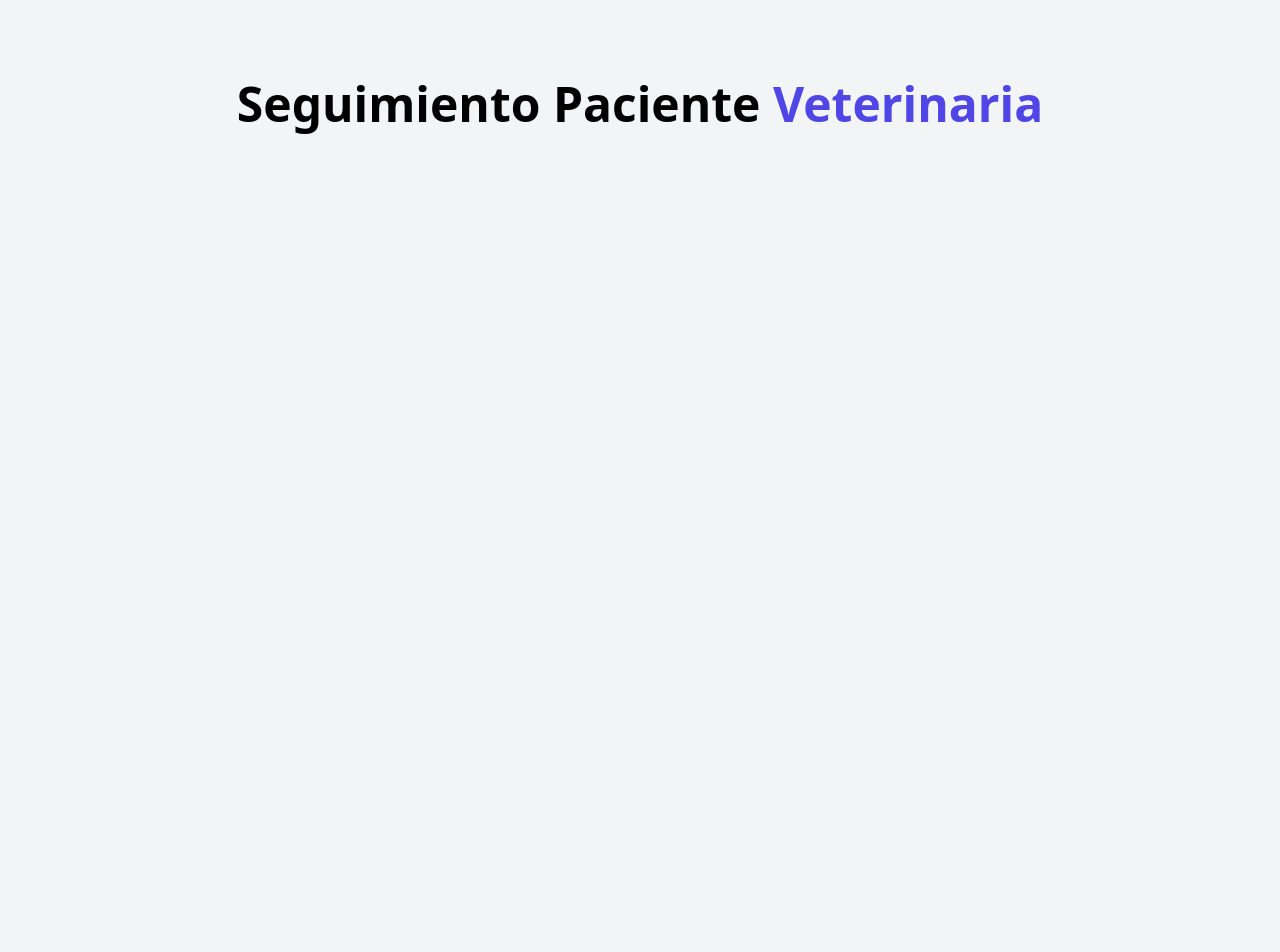
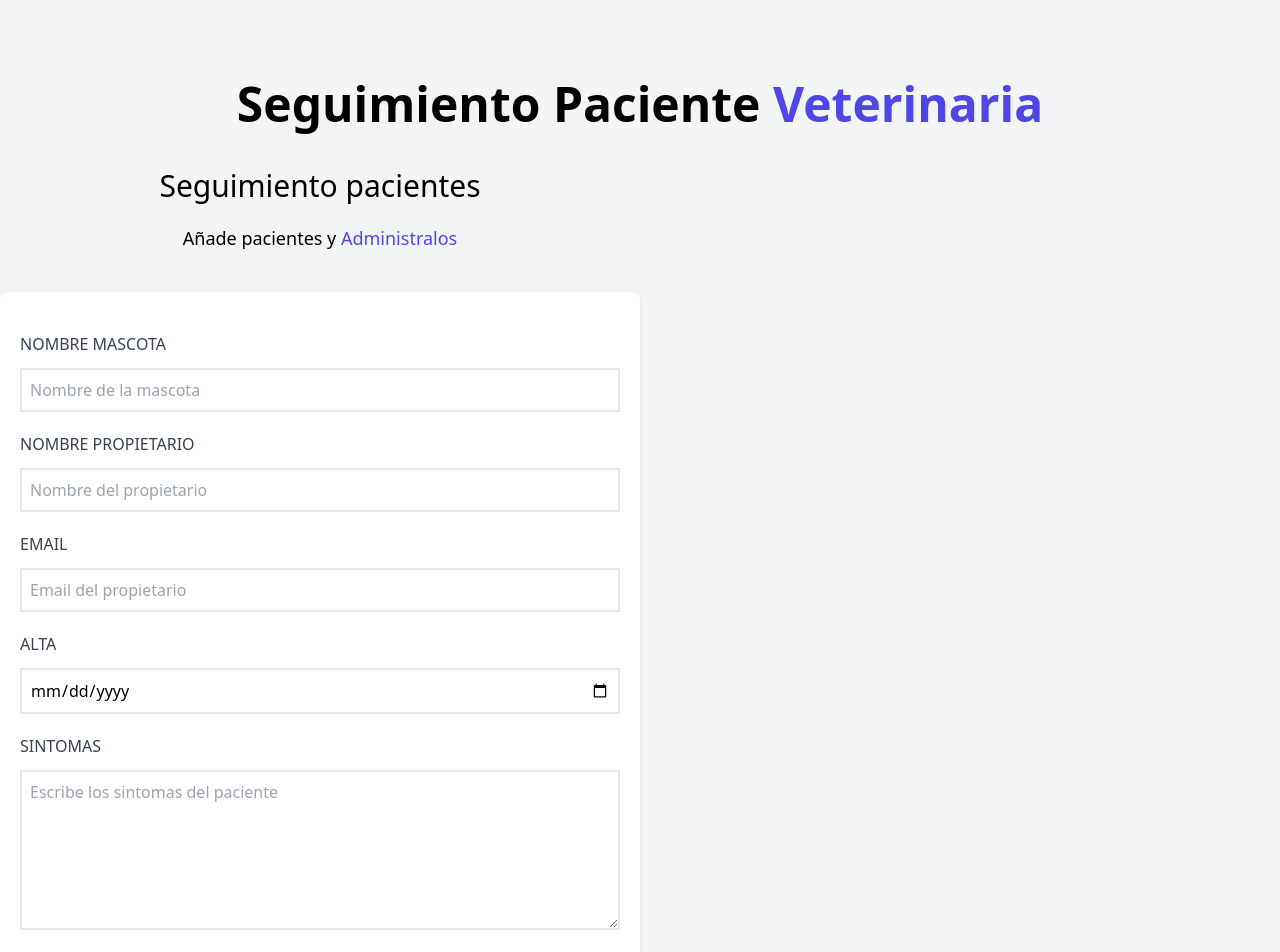
Before and after one commit to HazaelVite/veterinaria-vue, a Vue app: page / in a window 1280 px wide. Shown: the top 952 px of the page. Before the commit the page ends 880 px from the top, so only its background shows below. Built offline with nearby package versions, Linux system fonts and the light colour scheme.

Commit message:
Finalizando el formulario base

```diff
--- a/src/App.vue
+++ b/src/App.vue
@@ -1,10 +1,14 @@
 <script setup>
 import Header from './components/Header.vue';
+import Formulario from './components/Formulario.vue';
 </script>
 
 <template>
     <div class="container mx-auto mt-10 lg:mt-20">
         <Header />
+        <div class="mt-10 md:flex">
+            <Formulario />
+        </div>
     </div>
 
 </template>
--- a/src/components/Formulario.vue
+++ b/src/components/Formulario.vue
@@ -0,0 +1,77 @@
+<script setup></script>
+
+<template>
+  <div class="md:w-1/2">
+    <h2 class="text-3xl font-medium text-center">Seguimiento pacientes</h2>
+    <p class="text-lg mt-5 mb-10 text-center">
+      Añade pacientes y
+      <span class="text-indigo-600 font-medium">Administralos</span>
+    </p>
+    <form class="bg-white shadow-md rounded-lg py-10 px-5 mb-10">
+      <div class="mb-5">
+        <label for="mascota" class="block text-gray-700 uppercase font-medium">
+          Nombre mascota
+        </label>
+        <input
+          id="mascota"
+          type="text"
+          placeholder="Nombre de la mascota"
+          class="border-2 w-full p-2 mt-3 placeholder-gray-400"
+        />
+      </div>
+
+      <div class="mb-5">
+        <label for="propietario" class="block text-gray-700 uppercase font-medium">
+          Nombre propietario
+        </label>
+        <input
+          id="propietario"
+          type="text"
+          placeholder="Nombre del propietario"
+          class="border-2 w-full p-2 mt-3 placeholder-gray-400"
+        />
+      </div>
+
+      <div class="mb-5">
+        <label for="email" class="block text-gray-700 uppercase font-medium">
+          Email
+        </label>
+        <input
+          id="email"
+          type="email"
+          placeholder="Email del propietario"
+          class="border-2 w-full p-2 mt-3 placeholder-gray-400"
+        />
+      </div>
+
+      <div class="mb-5">
+        <label for="alta" class="block text-gray-700 uppercase font-medium">
+          Alta
+        </label>
+        <input
+          id="alta"
+          type="date"
+          placeholder="Fecha de alta"
+          class="border-2 w-full p-2 mt-3 placeholder-gray-400"
+        />
+      </div>
+
+      <div class="mb-5">
+        <label for="sintomas" class="block text-gray-700 uppercase font-medium">
+          Sintomas
+        </label>
+        <textarea
+          id="sintomas"
+          placeholder="Escribe los sintomas del paciente"
+          class="border-2 w-full p-2 mt-3 placeholder-gray-400 h-40"
+        />
+      </div>
+
+      <input
+      type="submit"
+      class="bg-indigo-600 w-full p-3 text-white uppercase font-medium hover:bg-indigo-800 cursor-pointer transition-colors"
+      value="Registrar paciente"
+      />
+    </form>
+  </div>
+</template>
```
